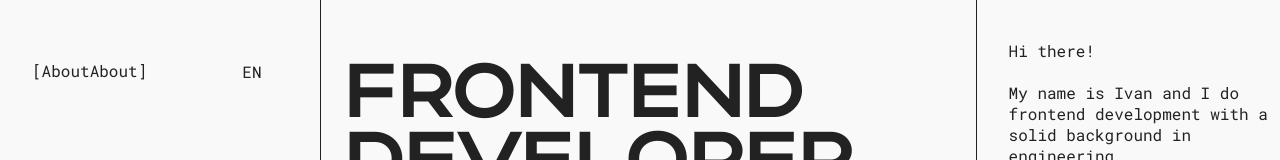
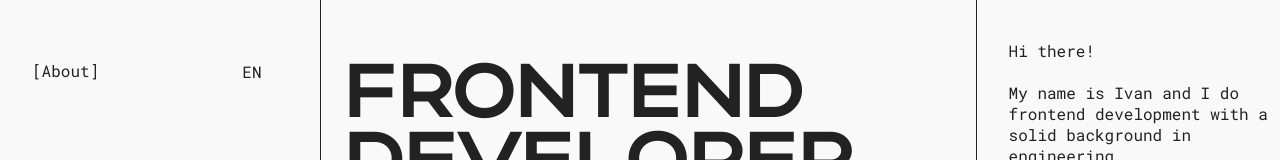
Before and after one commit to ivan-ust402/MP-portfolio, a React (Create React App) app: page / in a window 1280 px wide. Shown: the top 160 px of the page. Built offline with nearby package versions, Linux system fonts and the light colour scheme; a web font is replaced by a local one.

Commit message:
try to remove pulsation from navigation menu № 6

```diff
--- a/src/components/Navigation/Navigation.tsx
+++ b/src/components/Navigation/Navigation.tsx
@@ -20,8 +20,8 @@ export const Navigation = () => {
   return (
     <div className={styles.nav__wrapper}>
       <nav className={styles.nav}>
-        <NavLink to='/' className={setActiveClassName}>
-          {t('components.leftSidebar.nav.about')}
+        <NavLink to='/' className={setActiveClassName} onClick={navHandler}>
+          {/* {t('components.leftSidebar.nav.about')} */}
           About
         </NavLink>
         {/* <NavLink to='/projects' className={setActiveClassName} onClick={navHandler}>
```
